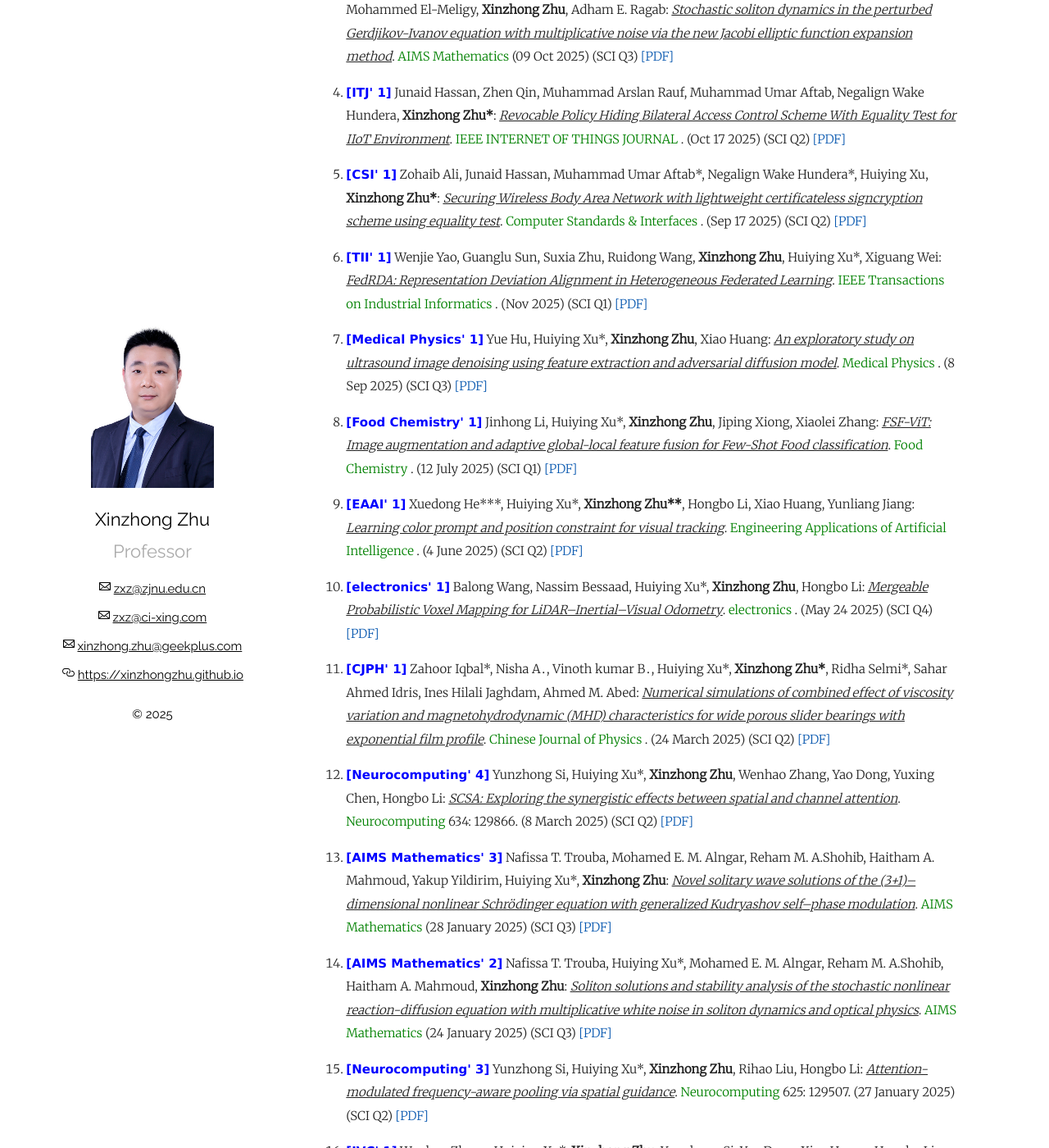
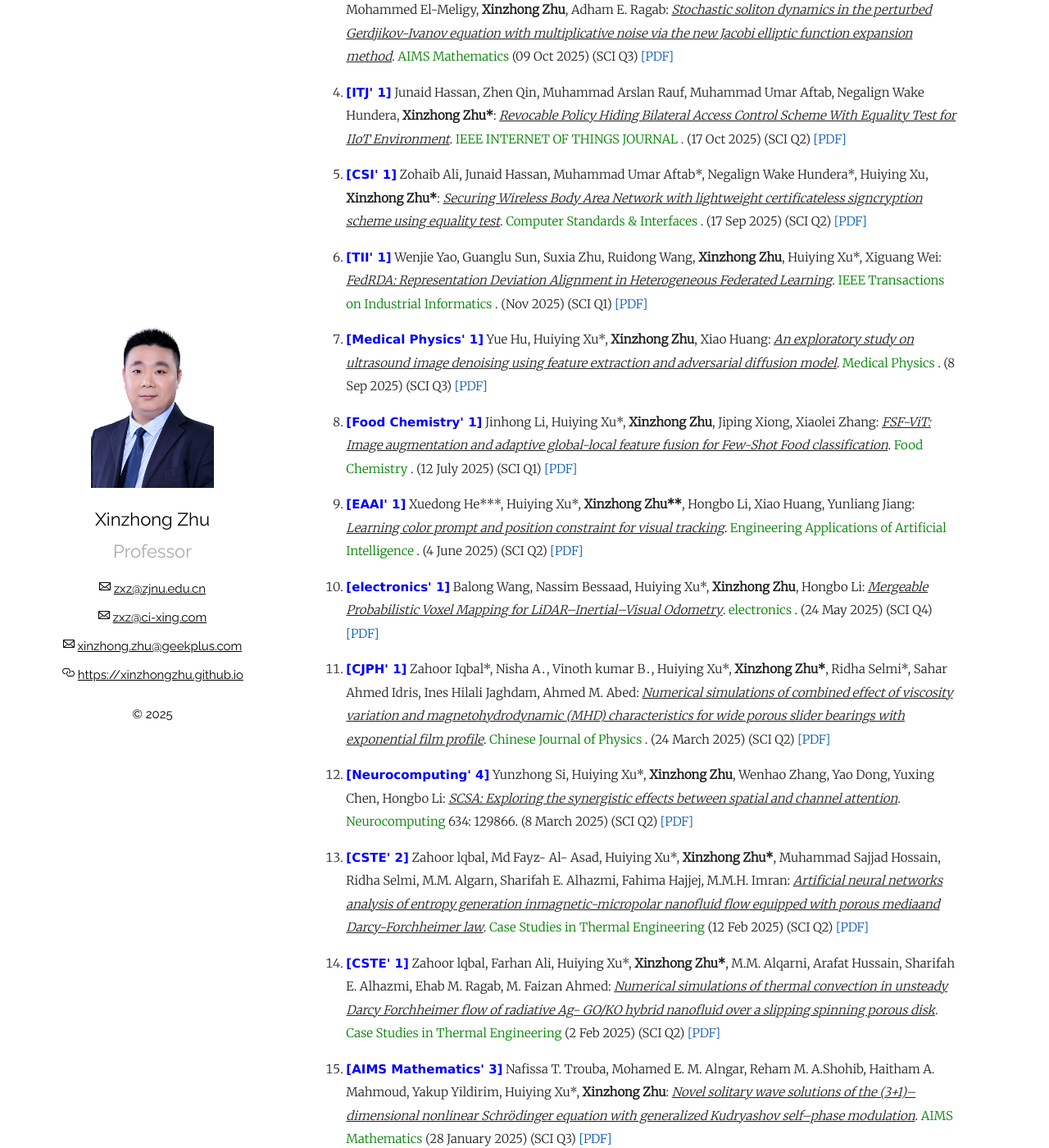
Before and after one commit to xinzhongzhu/xinzhongzhu.github.io, a Jekyll site: the page built from index.md, in a window 1280 px wide and 1400 px high, scrolled down 863 px. Shown: the whole window at 82% size. Built offline with Jekyll 4.4.1, drawn with Linux system fonts in a browser that asks for light colours.

Commit message:
Update index.md

```diff
--- a/index.md
+++ b/index.md
@@ -16,15 +16,16 @@ Please drop me a message by email: <u>zxz@zjnu.edu.cn</u> or <u>zxz@ci-xing.com<
   <p>
   <ol>
 
+
  <p style="margin-top: 8px;"><li><font face="verdana" color="blue"><b>[ESWA' 2]</b></font> Yi Li, Huiying Xu*, Yiming Sun, Pengfei Zhu, Lingling Xu, <b>Xinzhong Zhu</b>: <i><u>KSCNet: Exploring KAN and state space model collaboration network for small object detection from UAV imagery</u></i>. <font color="green">Expert Systems With Applications</font>  (28 Oct 2025) (SCI Q1) <a href = "https://xinzhongzhu.github.io/document/KSCNet.pdf">[PDF]</a></li></p>
 
  <p style="margin-top: 8px;"><li><font face="verdana" color="blue"><b>[Scientific Reports' 1]</b></font> Nafissa T. Trouba, Huiying Xu*, Mohamed E. M. Alngar*, Reham M. A.Shohib,  Mohammed El-Meligy, <b>Xinzhong Zhu</b>, Mohamed Sharaf: <i><u>Optical soliton solutions of the stochastic generalized nonlinear Schrödinger equation with arbitrary refractive index in Itô sense</u></i>. <font color="green">Scientific Reports</font>  (Oct 2025) (SCI Q3) <a href = "https://xinzhongzhu.github.io/document/Optical soliton solutions.pdf">[PDF]</a></li></p>
 
  <p style="margin-top: 8px;"><li><font face="verdana" color="blue"><b>[AIMS Mathematics' 4]</b></font> Nafissa T. Trouba, Huiying Xu*, Reham M. A.Shohib*, Mohamed E. M. Alngar,  Mohammed El-Meligy, <b>Xinzhong Zhu</b>, Adham E. Ragab: <i><u>Stochastic soliton dynamics in the perturbed Gerdjikov-Ivanov equation with multiplicative noise via the new Jacobi elliptic function expansion method</u></i>. <font color="green">AIMS Mathematics</font>  (09 Oct 2025) (SCI Q3) <a href = "https://xinzhongzhu.github.io/document/Stochastic soliton dynamics.pdf">[PDF]</a></li></p>
 
- <p style="margin-top: 8px;"><li><font face="verdana" color="blue"><b>[ITJ' 1]</b></font> Junaid Hassan, Zhen Qin, Muhammad Arslan Rauf, Muhammad Umar Aftab, Negalign Wake Hundera, <b>Xinzhong Zhu*</b>: <i><u>Revocable Policy Hiding Bilateral Access Control Scheme With Equality Test for IIoT Environment</u></i>. <font color="green"> IEEE INTERNET OF THINGS JOURNAL </font> . (Oct 17 2025) (SCI Q2) <a href = "https://xinzhongzhu.github.io/document/RBAC-ET.pdf">[PDF]</a></li></p>
+ <p style="margin-top: 8px;"><li><font face="verdana" color="blue"><b>[ITJ' 1]</b></font> Junaid Hassan, Zhen Qin, Muhammad Arslan Rauf, Muhammad Umar Aftab, Negalign Wake Hundera, <b>Xinzhong Zhu*</b>: <i><u>Revocable Policy Hiding Bilateral Access Control Scheme With Equality Test for IIoT Environment</u></i>. <font color="green"> IEEE INTERNET OF THINGS JOURNAL </font> . (17 Oct 2025) (SCI Q2) <a href = "https://xinzhongzhu.github.io/document/RBAC-ET.pdf">[PDF]</a></li></p>
 
- <p style="margin-top: 8px;"><li><font face="verdana" color="blue"><b>[CSI' 1]</b></font> Zohaib Ali, Junaid Hassan, Muhammad Umar Aftab*, Negalign Wake Hundera*, Huiying Xu, <b>Xinzhong Zhu*</b>: <i><u>Securing Wireless Body Area Network with lightweight certificateless signcryption scheme using equality test</u></i>. <font color="green"> Computer Standards & Interfaces </font> . (Sep 17 2025) (SCI Q2) <a href = "https://xinzhongzhu.github.io/document/Securing Wireless Body.pdf">[PDF]</a></li></p>
+ <p style="margin-top: 8px;"><li><font face="verdana" color="blue"><b>[CSI' 1]</b></font> Zohaib Ali, Junaid Hassan, Muhammad Umar Aftab*, Negalign Wake Hundera*, Huiying Xu, <b>Xinzhong Zhu*</b>: <i><u>Securing Wireless Body Area Network with lightweight certificateless signcryption scheme using equality test</u></i>. <font color="green"> Computer Standards & Interfaces </font> . (17 Sep 2025) (SCI Q2) <a href = "https://xinzhongzhu.github.io/document/Securing Wireless Body.pdf">[PDF]</a></li></p>
 
  <p style="margin-top: 8px;"><li><font face="verdana" color="blue"><b>[TII' 1]</b></font> Wenjie Yao, Guanglu Sun, Suxia Zhu, Ruidong Wang, <b>Xinzhong Zhu</b>, Huiying Xu*, Xiguang Wei: <i><u>FedRDA: Representation Deviation Alignment in Heterogeneous Federated Learning</u></i>. <font color="green"> IEEE Transactions on Industrial Informatics</font> . (Nov 2025) (SCI Q1) <a href = "https://xinzhongzhu.github.io/document/FedRDA.pdf">[PDF]</a></li></p>
 
@@ -34,11 +35,15 @@ Please drop me a message by email: <u>zxz@zjnu.edu.cn</u> or <u>zxz@ci-xing.com<
 
  <p style="margin-top: 8px;"><li><font face="verdana" color="blue"><b>[EAAI' 1]</b></font> Xuedong He***, Huiying Xu*, <b>Xinzhong Zhu**</b>, Hongbo Li, Xiao Huang, Yunliang Jiang: <i><u>Learning color prompt and position constraint for visual tracking</u></i>. <font color="green">Engineering Applications of Artificial Intelligence</font> . (4 June 2025) (SCI Q2) <a href = "https://xinzhongzhu.github.io/document/Learning color prompt.pdf">[PDF]</a></li></p>
 
- <p style="margin-top: 8px;"><li><font face="verdana" color="blue"><b>[electronics' 1]</b></font> Balong Wang, Nassim Bessaad, Huiying Xu*, <b>Xinzhong Zhu</b>, Hongbo Li: <i><u>Mergeable Probabilistic Voxel Mapping for LiDAR–Inertial–Visual Odometry</u></i>. <font color="green"> electronics </font> . (May 24 2025) (SCI Q4) <a href = "https://xinzhongzhu.github.io/document/Mergeable Probabilistic Voxel Mapping for LiDAR–Inertial–Visual Odometry.pdf">[PDF]</a></li></p>
+ <p style="margin-top: 8px;"><li><font face="verdana" color="blue"><b>[electronics' 1]</b></font> Balong Wang, Nassim Bessaad, Huiying Xu*, <b>Xinzhong Zhu</b>, Hongbo Li: <i><u>Mergeable Probabilistic Voxel Mapping for LiDAR–Inertial–Visual Odometry</u></i>. <font color="green"> electronics </font> . (24 May 2025) (SCI Q4) <a href = "https://xinzhongzhu.github.io/document/Mergeable Probabilistic Voxel Mapping for LiDAR–Inertial–Visual Odometry.pdf">[PDF]</a></li></p>
 
  <p style="margin-top: 8px;"><li><font face="verdana" color="blue"><b>[CJPH' 1]</b></font> Zahoor Iqbal*, Nisha A․, Vinoth kumar B․, Huiying Xu*, <b>Xinzhong Zhu*</b>, Ridha Selmi*, Sahar Ahmed Idris, Ines Hilali Jaghdam, Ahmed M. Abed: <i><u>Numerical simulations of combined effect of viscosity variation and magnetohydrodynamic (MHD) characteristics for wide porous slider bearings with exponential film profile</u></i>. <font color="green">Chinese Journal of Physics</font> . (24 March 2025) (SCI Q2) <a href = "https://xinzhongzhu.github.io/document/CJPH2984.pdf">[PDF]</a></li></p>
 
  <p style="margin-top: 8px;"><li><font face="verdana" color="blue"><b>[Neurocomputing' 4]</b></font> Yunzhong Si, Huiying Xu*, <b>Xinzhong Zhu</b>, Wenhao Zhang, Yao Dong, Yuxing Chen, Hongbo Li: <i><u>SCSA: Exploring the synergistic effects between spatial and channel attention</u></i>. <font color="green">Neurocomputing</font> 634: 129866. (8 March 2025) (SCI Q2) <a href = "https://xinzhongzhu.github.io/document/1-s2.0-S0925231225005387-main.pdf">[PDF]</a></li></p>
+
+ <p style="margin-top: 8px;"><li><font face="verdana" color="blue"><b>[CSTE' 2]</b></font> Zahoor lqbal, Md Fayz- Al- Asad, Huiying Xu*, <b>Xinzhong Zhu*</b>, Muhammad Sajjad Hossain, Ridha Selmi, M.M. Algarn, Sharifah E. Alhazmi, Fahima Hajjej, M.M.H. Imran: <i><u>Artificial neural networks analysis of entropy generation inmagnetic-micropolar nanofluid flow equipped with porous mediaand Darcy-Forchheimer law</u></i>. <font color="green">Case Studies in Thermal Engineering</font>  (12 Feb 2025) (SCI Q2) <a href = "https://xinzhongzhu.github.io/document/Artificial neural networks analysis.pdf">[PDF]</a></li></p>
+
+ <p style="margin-top: 8px;"><li><font face="verdana" color="blue"><b>[CSTE' 1]</b></font> Zahoor lqbal, Farhan Ali, Huiying Xu*, <b>Xinzhong Zhu*</b>, M.M. Alqarni, Arafat Hussain, Sharifah E. Alhazmi, Ehab M. Ragab, M. Faizan Ahmed: <i><u>Numerical simulations of thermal convection in unsteady Darcy Forchheimer flow of radiative Ag- GO/KO hybrid nanofluid over a slipping spinning porous disk</u></i>. <font color="green">Case Studies in Thermal Engineering</font>  (2 Feb 2025) (SCI Q2) <a href = "https://xinzhongzhu.github.io/document/Numerical simulations of thermal convection in unsteady Darcy.pdf">[PDF]</a></li></p>
 
  <p style="margin-top: 8px;"><li><font face="verdana" color="blue"><b>[AIMS Mathematics' 3]</b></font> Nafissa T. Trouba, Mohamed E. M. Alngar, Reham M. A.Shohib, Haitham A. Mahmoud, Yakup Yildirim, Huiying Xu*, <b>Xinzhong Zhu</b>: <i><u>Novel solitary wave solutions of the (3+1)–dimensional nonlinear Schrödinger equation with generalized Kudryashov self–phase modulation</u></i>. <font color="green">AIMS Mathematics</font>  (28 January 2025) (SCI Q3) <a href = "https://xinzhongzhu.github.io/document/10.3934_math.2025202.pdf">[PDF]</a></li></p>
 
```
